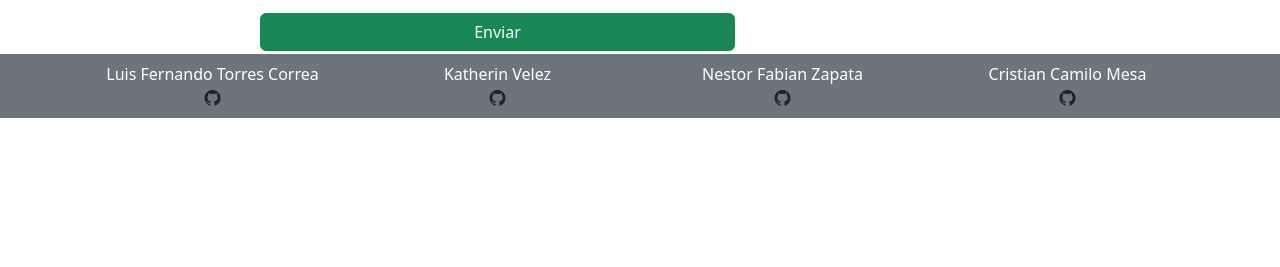
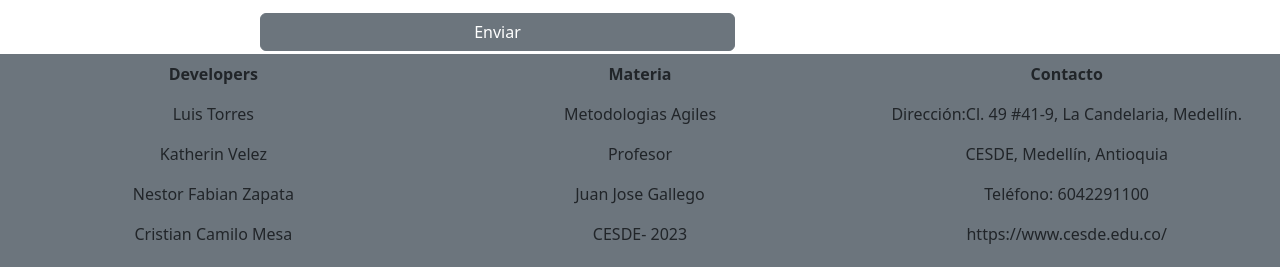
Before and after one commit to luistorresco/cafeteria, a plain HTML site: page index.html in a window 1280 px wide. Shown: the part 3850-4117 px from the top of the page. Before the commit the page ends 3968 px from the top, so only its background shows below. Drawn offline with nearby package versions, Linux system fonts and the light colour scheme; grey boxes are pictures that could not be loaded.

Commit message:
Update index.html
mejora footer

```diff
--- a/index.html
+++ b/index.html
@@ -485,7 +485,7 @@
                                 <input type="text" class="form-control" placeholder="direccion" aria-label="Username"
                                     aria-describedby="basic-addon1">
                             </div>
-                            <button type="button" class="btn btn-success">Enviar</button>
+                            <button type="button" class="btn btn-secondary">Enviar</button>
                         </div>
                     </form>
                 </div>
@@ -501,24 +501,31 @@
         </div>
     </section>
     <!-- Footer-->
-    <footer class="py-2 bg-secondary">
-        <div class="container text-center">
-            <div class="row align-items-center">
+        <footer class="py-2 bg-secondary">
+        <div class="container-fluid text-center">
+            <div class="row">
                 <div class="col">
-                    <p class="m-0 text-center text-white">Luis Fernando Torres Correa</p>
-                    <i class="bi bi-github bi-lg"></i>
+                    <p><b>Developers</b></p>
+                    <p><a class="link-dark link-offset-2 link-underline link-underline-opacity-0" href="https://github.com/luistorresco">Luis Torres</a></p>
+                    <p><a class="link-dark link-offset-2 link-underline link-underline-opacity-0" href="https://github.com/matriuska96">Katherin Velez</a></p>
+                    <p><a class="link-dark link-offset-2 link-underline link-underline-opacity-0" href="https://github.com/r3l4x1n">Nestor Fabian Zapata</a></p>
+                    <p><a class="link-dark link-offset-2 link-underline link-underline-opacity-0" href="https://github.com/CristianCamilo21">Cristian Camilo Mesa</a></p>
                 </div>
+
                 <div class="col">
-                    <p class="m-0 text-center text-white">Katherin Velez</p>
-                    <i class="bi bi-github bi-lg"></i>
+                    <p><b>Materia</b></p>
+                    <p>Metodologias Agiles</p>
+                    <p>Profesor</p>
+                    <p><a class="link-dark link-offset-2 link-underline link-underline-opacity-0" href="https://github.com/jjosegallegocesde">Juan Jose Gallego</a></p>
+                    <p>CESDE- 2023</p>
                 </div>
+
                 <div class="col">
-                    <p class="m-0 text-center text-white">Nestor Fabian Zapata</p>
-                    <i class="bi bi-github bi-lg"></i>
-                </div>
-                <div class="col">
-                    <p class="m-0 text-center text-white">Cristian Camilo Mesa</p>
-                    <i class="bi bi-github bi-lg"></i>
+                    <p><b>Contacto</b></p>
+                    <p>Dirección:Cl. 49 #41-9, La Candelaria, Medellín.</p>
+                    <p>CESDE, Medellín, Antioquia</p>
+                    <p>Teléfono: 6042291100</p>
+                    <p><a class="link-dark link-offset-2 link-underline link-underline-opacity-0" href="https://www.cesde.edu.co/">https://www.cesde.edu.co/</a></p>
                 </div>
             </div>
         </div>
```
